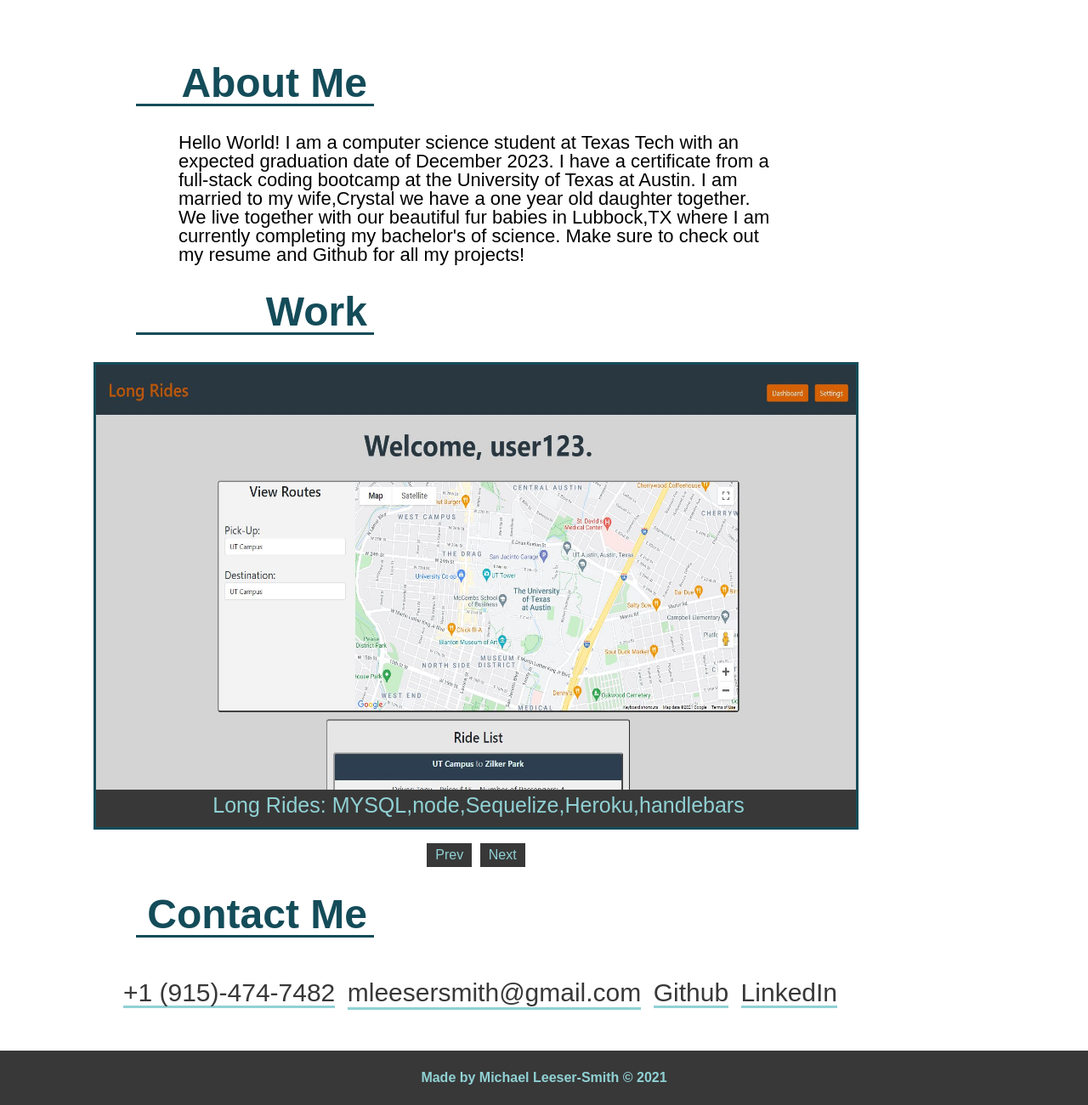
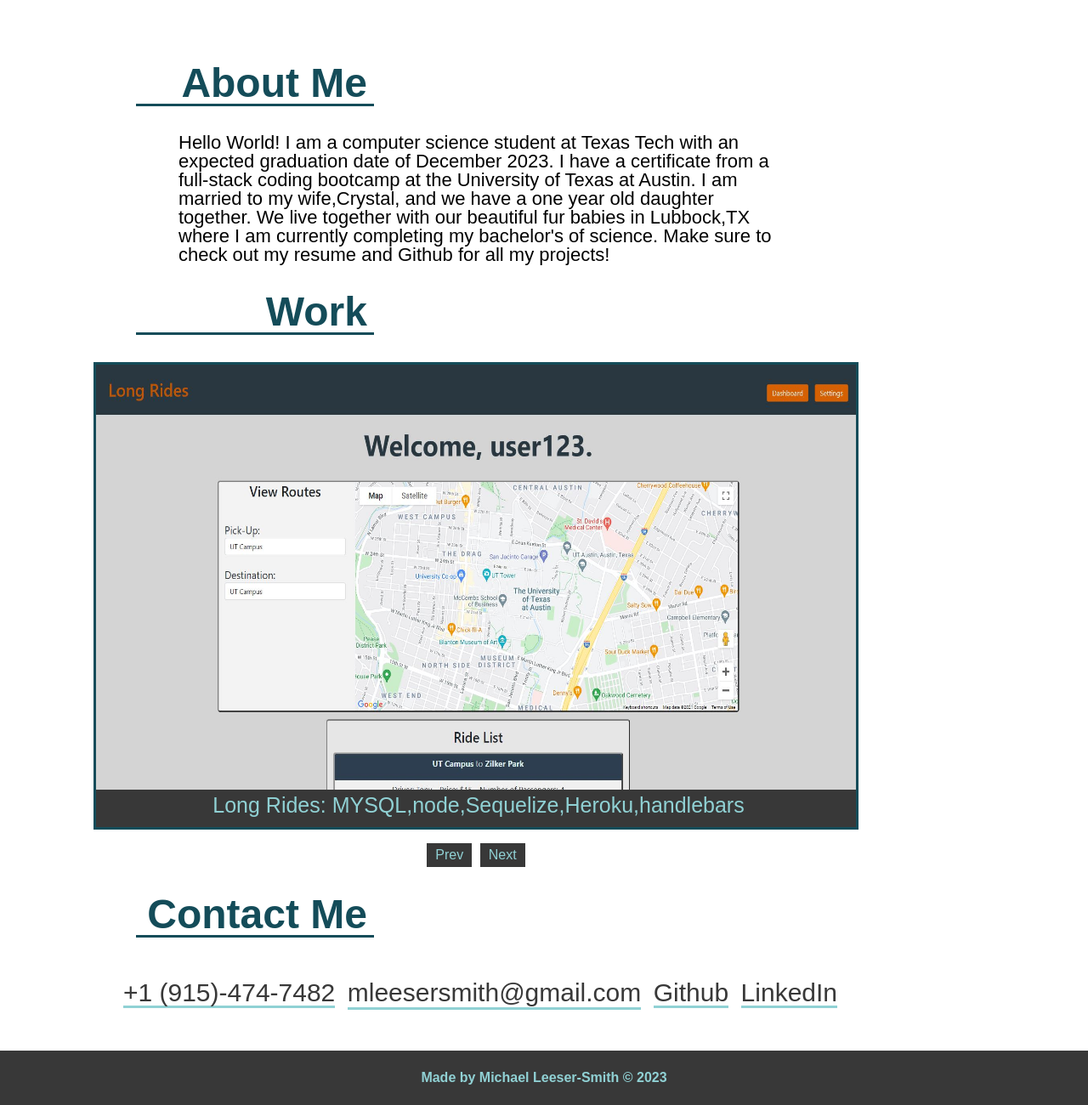
Before and after one commit to mleesers/Portfolio, a plain HTML site: page index.html in a window 1280 px wide. Shown: the part 220-1520 px from the top of the page at 85% size. Drawn offline with Linux system fonts and the light colour scheme; files whose address does not match are found by name.

Commit message:
fixed personal statement

```diff
--- a/index.html
+++ b/index.html
@@ -22,7 +22,7 @@
         <a href="#Contact-Me" class="links">Contact Me</a>
       </li>
       <li>
-        <a href="folder/ResumePdf.pdf" class="links">Resume</a>
+        <a href="./folder/Resume.pdf" class="links">Resume</a>
       </li>
   </ul>
   </nav>
@@ -40,7 +40,7 @@
       <h1 id="AboutTitle">About Me</h1>
 
       <p id=AboutContent>Hello World! I am a computer science student at Texas Tech with an expected graduation date of December 2023.
-        I have a certificate from a full-stack coding bootcamp at the University of Texas at Austin. I am married to my wife,Crystal we have a one year old daughter together.
+        I have a certificate from a full-stack coding bootcamp at the University of Texas at Austin. I am married to my wife,Crystal, and we have a one year old daughter together.
         We live together with our beautiful fur babies in Lubbock,TX where I am currently completing my bachelor's of science. Make sure to check out my resume and Github for all my projects!
       </p>
     </section>
@@ -90,7 +90,7 @@
 
 </body>
 <footer>
-  <h3>Made by Michael Leeser-Smith © 2021</h3>
+  <h3>Made by Michael Leeser-Smith © 2023</h3>
 </footer>
 <script src="script.js"></script>
 
```
Also changed, not shown: 2 other files.
